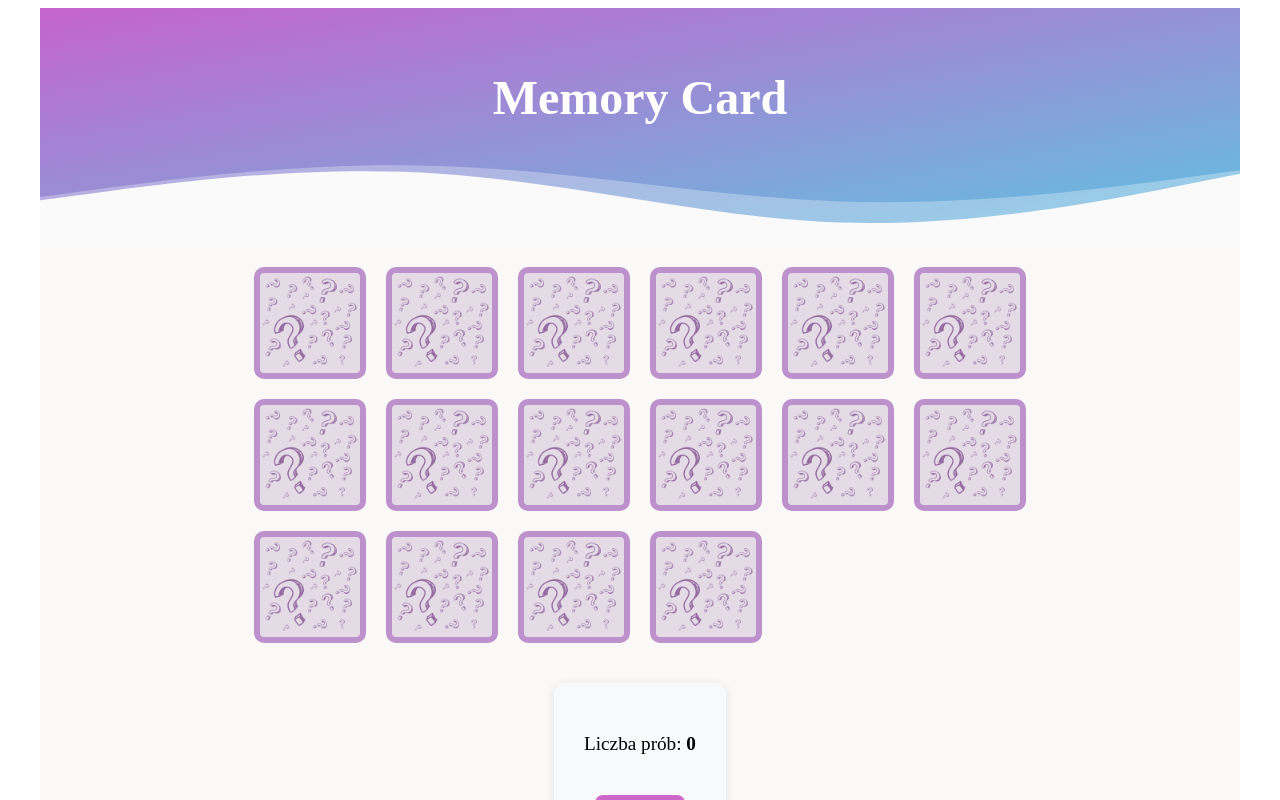
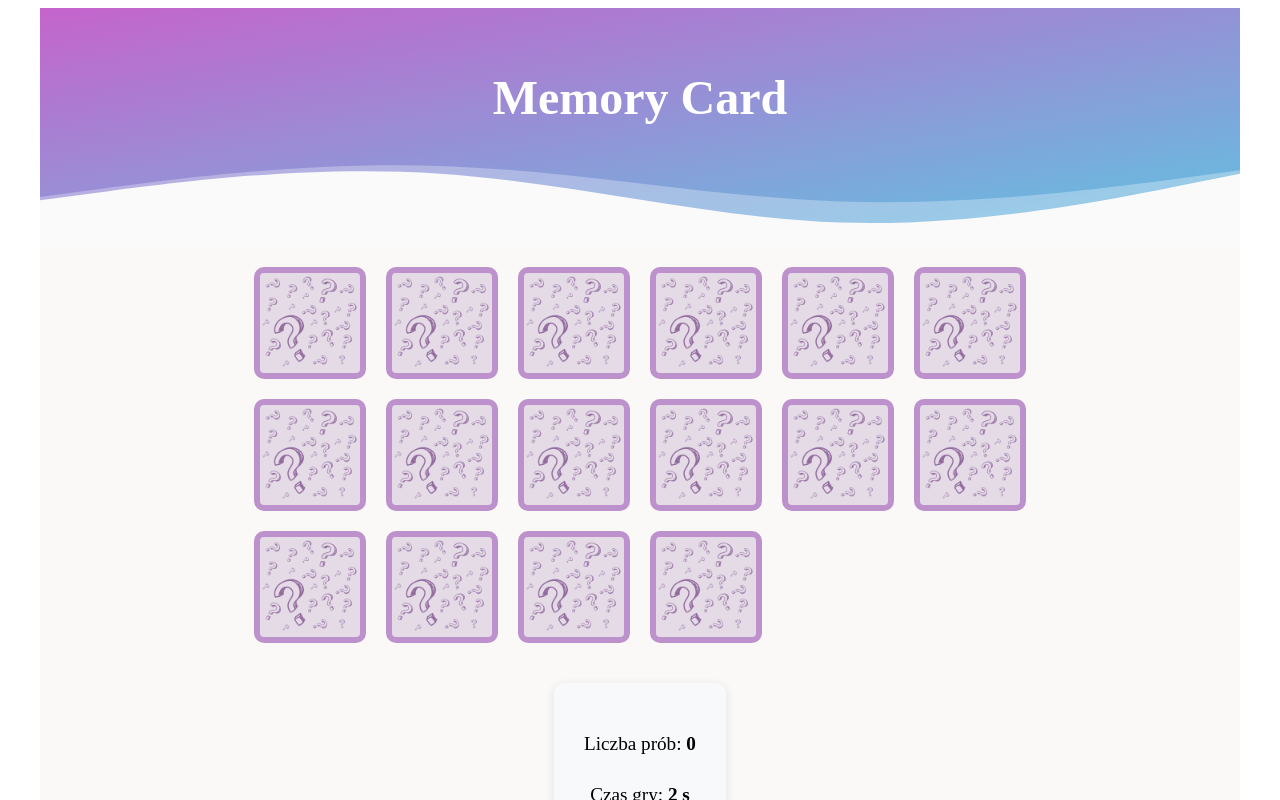
Before and after one commit to KrzysztofBiolik/memory-game-card, a React (Vite) app: page / in a window 1280 px wide. Both pictures are taken after a click on the button "Rozpocznij grę". Shown: the top 800 px of the page. Built offline with nearby package versions, Linux system fonts and the light colour scheme.

Commit message:
Added game timer

```diff
--- a/src/components/Stats.tsx
+++ b/src/components/Stats.tsx
@@ -1,12 +1,15 @@
 import { useGameStore } from "../store";
 
 const Stats: React.FC = () => {
-  const { setGameStarted, attempts } = useGameStore();
+  const { setGameStarted, attempts, timeElapsed } = useGameStore();
 
   return (
     <div className="stats-container">
       <p>
         Liczba prób: <strong>{attempts}</strong>
+      </p>
+      <p>
+        Czas gry: <strong>{timeElapsed} s</strong>
       </p>
       <button className="restart-button" onClick={() => setGameStarted(false)}>
         Powrót
--- a/src/components/Tile.tsx
+++ b/src/components/Tile.tsx
@@ -4,19 +4,18 @@ import { useGameStore } from "../store";
 const Tile: React.FC<TileType> = ({ id, image }) => {
   const { selectTile, selectedTiles, tiles } = useGameStore();
 
-  const isRevealed = selectedTiles.some((tile) => tile.id === id);
-  const isMatched = tiles.find((tile) => tile.id === id)?.isMatched;
+  const tileData = tiles.find((tile) => tile.id === id);
+  const isMatched = tileData?.isMatched;
+  const isRevealed = selectedTiles.some((tile) => tile.id === id) || isMatched;
 
   return (
     <div
       className={`tile ${isRevealed ? "revealed" : ""} ${
         isMatched ? "hidden" : ""
       }`}
-      onClick={() => selectTile({ id, image, isMatched: false })}
+      onClick={() => selectTile({ id, image, isMatched: true })}
     >
-      <span className="tile-content">
-        {isRevealed ? image : ""}
-      </span>
+      <span className="tile-content">{isRevealed ? image : ""}</span>
     </div>
   );
 };
--- a/src/store.ts
+++ b/src/store.ts
@@ -7,7 +7,6 @@ type Difficulty = "easy" | "medium" | "hard";
 
 interface GameState {
   tiles: Tile[];
-  attempts: number;
   initializeGame: (difficulty: Difficulty) => void;
   selectTile: (tile: Tile) => void;
   selectedTiles: Tile[];
@@ -15,25 +14,40 @@ interface GameState {
   difficulty: Difficulty;
   setDifficulty: (difficulty: Difficulty) => void;
   setGameStarted: (started: boolean) => void;
+  attempts: number;
+  timeElapsed: number; //liczba sekund, które upłynęły od rozpoczęcia gry.
+  timer: number | null; //identyfikator setInterval, czyli liczba zwracana przez window.setInterval().
+  stopTimer: () => void;
 }
 
 export const useGameStore = create<GameState>((set, get) => ({
   tiles: [],
   selectedTiles: [],
   gameStarted: false,
-  difficulty: "easy", // Domyślny poziom
+  difficulty: "easy",
   attempts: 0,
+  timeElapsed: 0,
+  timer: null,
 
   initializeGame: (difficulty: Difficulty) => {
+    get().stopTimer();
+    // Resetujemy czas i zatrzymujemy poprzedni timer
+
     const numPairs =
       difficulty === "easy" ? 8 : difficulty === "medium" ? 12 : 16;
-    // Używamy tylko tylu obrazków, ile par chcemy mieć
+
+    const timer = window.setInterval(() => {
+      set((state) => ({ timeElapsed: state.timeElapsed + 1 }));
+    }, 1000);
+
     set({
       tiles: generateTiles(images.slice(0, numPairs)),
       selectedTiles: [],
       gameStarted: true,
-      difficulty, // Ustawienie wybranego poziomu trudności
-      attempts: 0, // Resetowanie prób po rozpoczęciu nowej gry
+      difficulty,
+      attempts: 0,
+      timeElapsed: 0,
+      timer,
     });
   },
 
@@ -41,42 +55,56 @@ export const useGameStore = create<GameState>((set, get) => ({
     set({ difficulty });
   },
 
-  setGameStarted: (started: boolean) => set({ gameStarted: started }),
+  setGameStarted: (started: boolean) => {
+    if (!started) {
+      get().stopTimer(); // Zatrzymanie timera
+      set({ gameStarted: false, timeElapsed: 0, attempts: 0 });
+    }
+  },
+
+  stopTimer: () => {
+    const { timer } = get();
+    if (timer !== null) {
+      clearInterval(timer);
+      set({ timer: null });
+    }
+  },
 
   selectTile: (tile) => {
     const { selectedTiles, tiles, attempts } = get();
 
-    // Ignorujemy kliknięcie, jeśli już wybrano 2 kafelki lub kafelek jest dopasowany
     if (
       selectedTiles.length === 2 ||
       selectedTiles.some((t) => t.id === tile.id)
     )
       return;
 
-    // Dodanie do tablice selectedTiles klikniętego kafelka
     const newSelected = [...selectedTiles, tile];
     set({ selectedTiles: newSelected });
 
-    // jesli długość tablicy selectedTiles osiąga 2 to sprawdzamy dopasowanie kafelków
     if (newSelected.length === 2) {
       const [first, second] = newSelected;
       const isMatch = first.image === second.image;
 
-      // w zależności od dopasowanie kafelków w tablicy Tiles zostawiamy wartości
-      // isMatched w obu kafelkach niezmienione lub zmieniamy je na true
       setTimeout(() => {
-        set({
-          tiles: isMatch
-            ? tiles.map((t) =>
-                t.id === first.id || t.id === second.id
-                  ? { ...t, isMatched: true }
-                  : t
-              )
-            : tiles,
-          selectedTiles: [],
-          attempts: attempts + 1, // Zwiększanie liczby prób
-        });
-      }, 1000);
+        let updatedTiles = tiles;
+
+        if (isMatch) {
+          updatedTiles = tiles.map((t) =>
+            t.id === first.id || t.id === second.id
+              ? { ...t, isMatched: true }
+              : t
+          );
+          set({ tiles: updatedTiles });
+        }
+
+        set({ selectedTiles: [], attempts: attempts + 1 });
+
+        // Sprawdzenie, czy wszystkie kafelki są dopasowane **po aktualizacji**
+        if (updatedTiles.every((t) => t.isMatched)) {
+          get().stopTimer();
+        }
+      }, 500);
     }
   },
 }));
```
